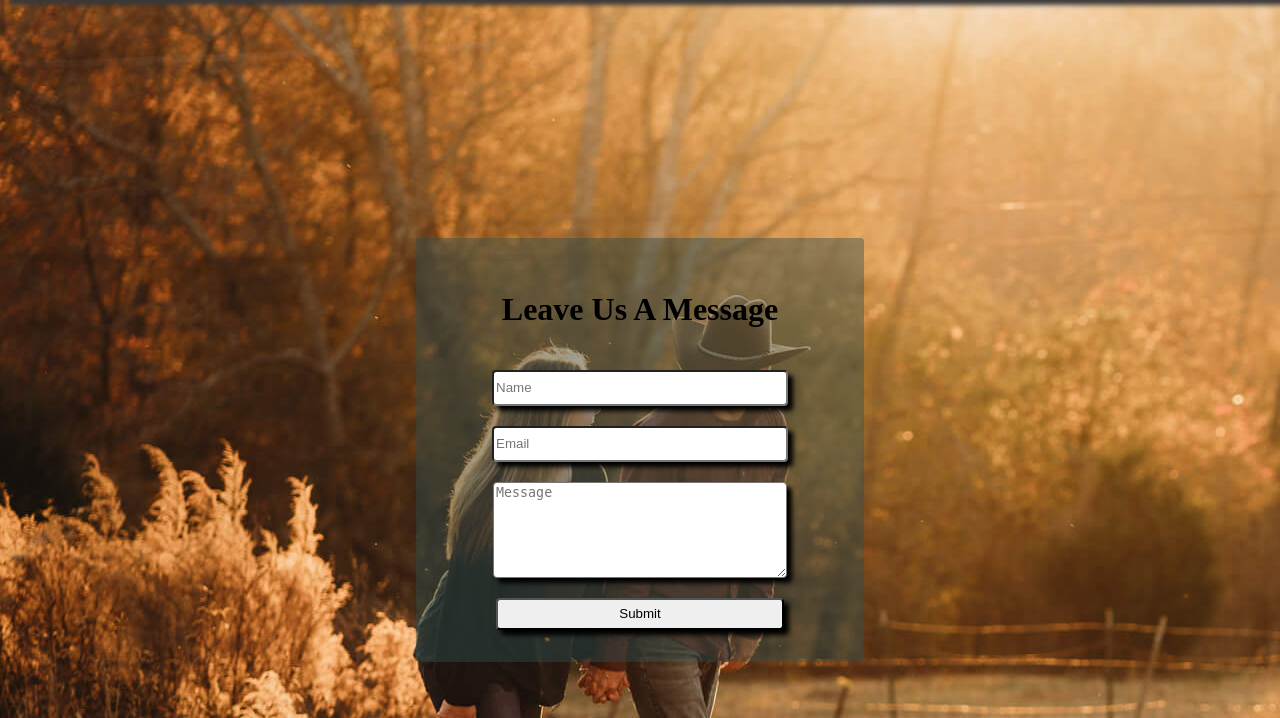
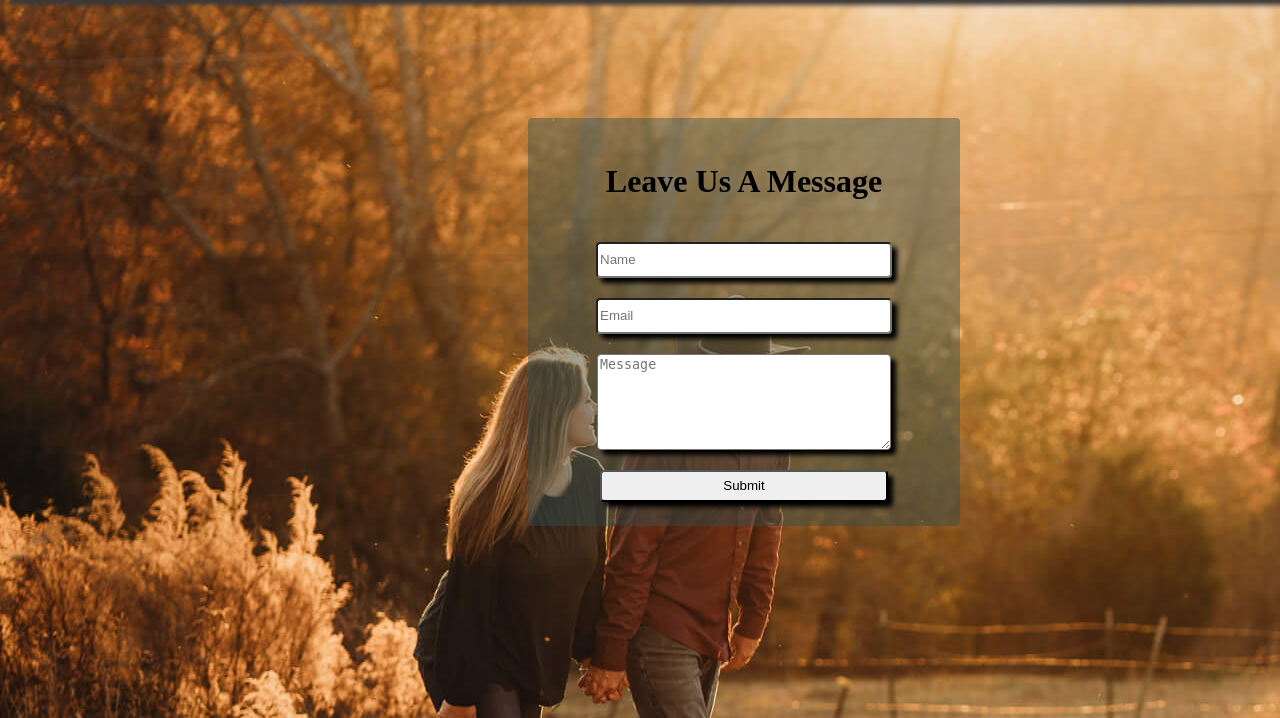
Before and after one commit to tccSolutions/wedding-site, a Flask app: page /contact in a window 1280 px wide. Shown: the part 82-800 px from the top of the page. Run offline with Flask 2, Linux system fonts and the light colour scheme; some libraries are stand-ins or nearby versions.

Commit message:
contact page style update

```diff
--- a/static/css/contact.styles.css
+++ b/static/css/contact.styles.css
@@ -2,8 +2,10 @@ body{
     background-image: url("../images/contact.jpg");
 }
 .contact-form{
-    margin-top: 15em;
-    padding: 2em;
+    position: fixed;
+    top:25%;
+    right:25%;
+    padding: 1.5em;
     display: flex;
     flex-direction: column;
     align-items: center;
@@ -11,8 +13,8 @@ body{
     height: 45vh;
     background-color: rgba(47, 79, 79, 0.432);
     border-radius: .25em;
-    position:fixed;
-    top:5em;
+
+
 }
 .contact-form input{
     width:75%;
```
